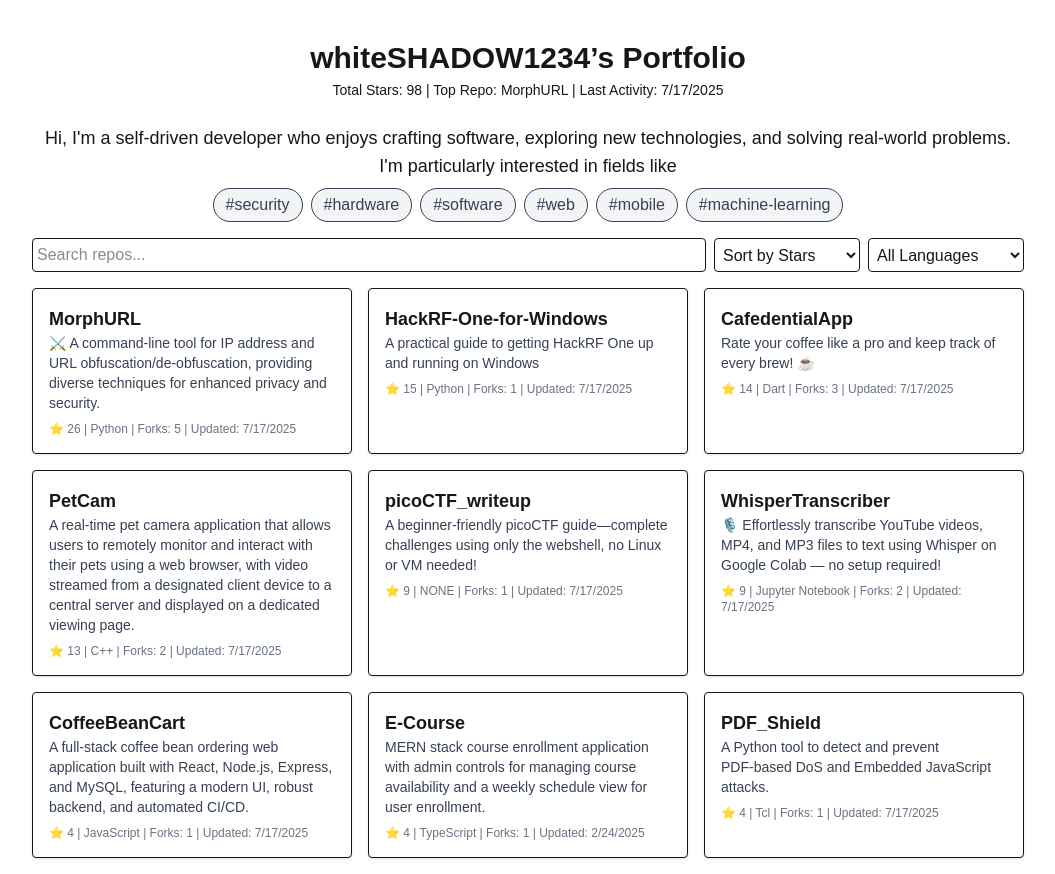
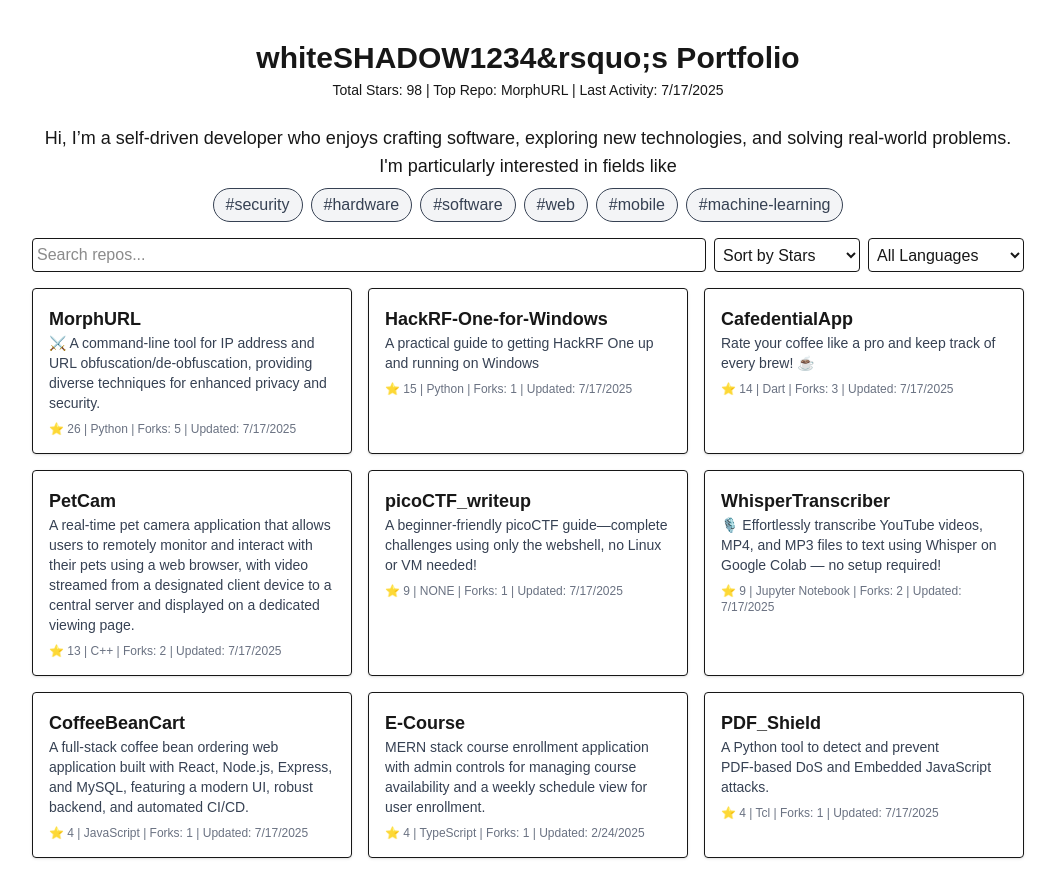
Before and after one commit to whiteSHADOW1234/GitHub-Portfolio, a Next.js app: page / in a window 1280 px wide. Shown: the whole page, without its empty margins (112-1167 px from the left). Built offline with nearby package versions, Linux system fonts and the light colour scheme.

Commit message:
fix: correct HTML entity encoding for apostrophes in portfolio header and introduction

```diff
--- a/app/page.js
+++ b/app/page.js
@@ -56,7 +56,7 @@
     <main className="p-4 max-w-5xl mx-auto">
       <header className="py-6 text-center">
         <h1 className="text-3xl font-bold">
-          {username ? `${username}’s Portfolio` : 'Loading Portfolio...'}
+          {username ? `${username}&rsquo;s Portfolio` : 'Loading Portfolio...'}
         </h1>
         {username && (
           <div className="text-sm mt-1">
@@ -69,7 +69,7 @@
       {/* Self introduction section */}
       <section className="mb-2 text-center">
         <p className="text-lg">
-          Hi, I'm a self-driven developer who enjoys crafting software, exploring new technologies, and solving real-world problems.
+          Hi, I&rsquo;m a self-driven developer who enjoys crafting software, exploring new technologies, and solving real-world problems.
           I'm particularly interested in fields like{' '}
         </p>
       </section>
```
